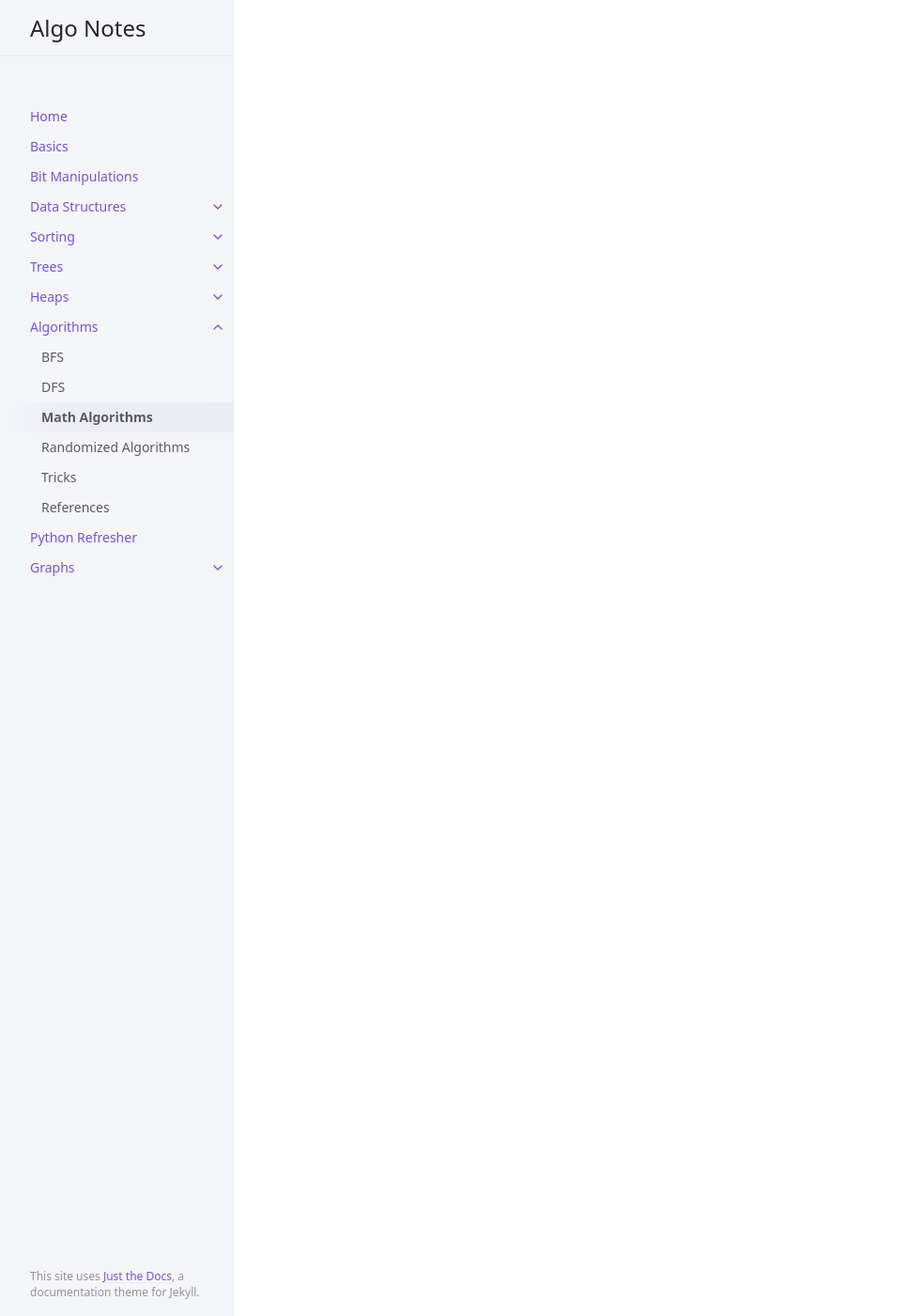
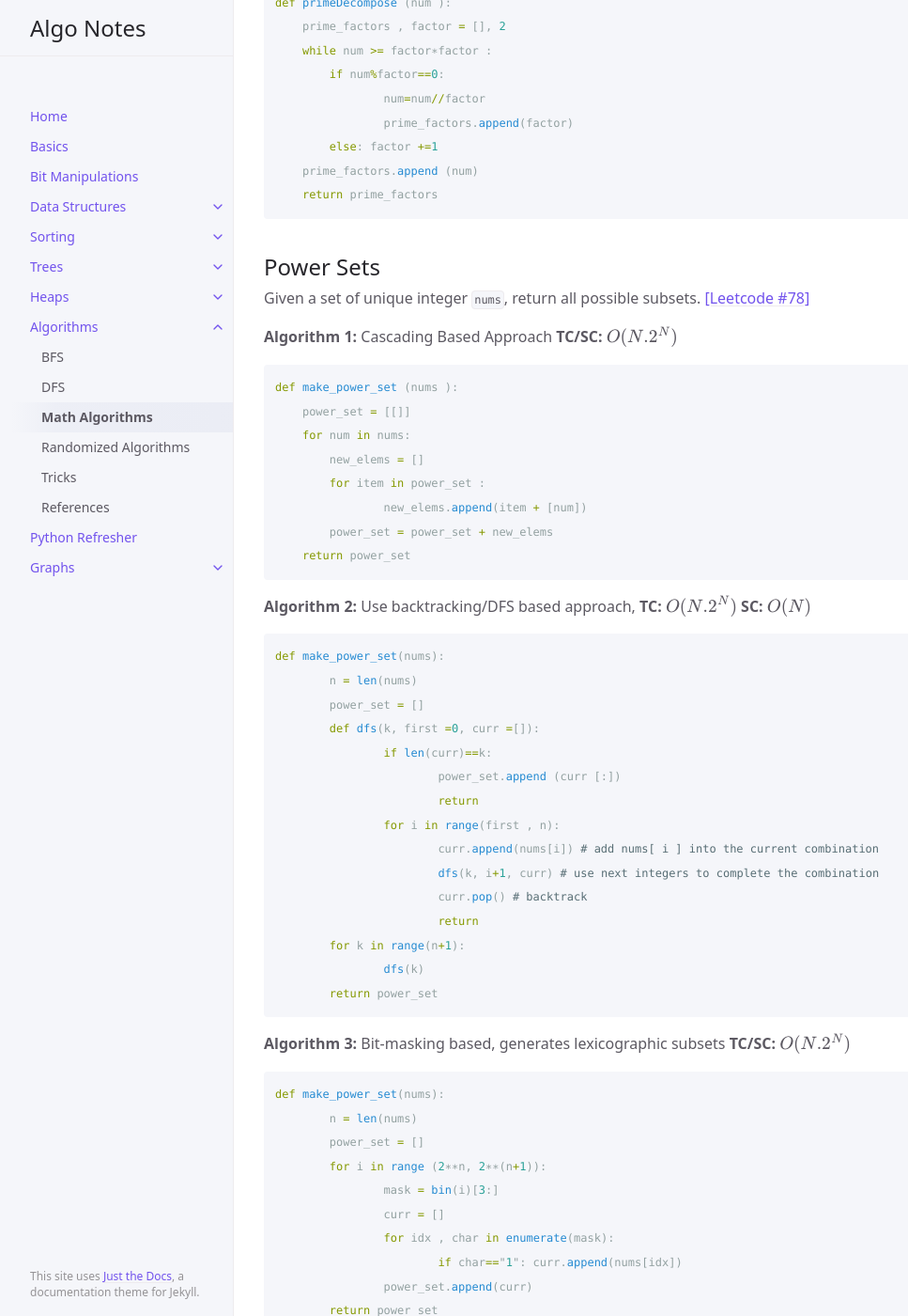
Before and after one commit to meagmohit/algo-notes, a Jekyll site: the page built from docs/algorithms/math.md, in a window 1280 px wide and 1400 px high, scrolled down 1070 px. Shown: the whole window at 94% size, without its empty margins (115-1082 px from the left). Built offline with Jekyll 4.4.1, drawn with Linux system fonts in a browser that asks for light colours; formulas are drawn with MathJax 3; some of the changed text lies outside the part shown.

Commit message:
Added math algorithms

````diff
--- a/docs/algorithms/math.md
+++ b/docs/algorithms/math.md
@@ -14,3 +14,126 @@ def gcd(a,b):	# 	if a > b: a, b = b, a
 	if a==0: return b
 	return gcd(b%a, a)
 ```
+
+
+
+## Computing Power ($x^n$)
+
+For the below codes, consider $n > 0$. [[Leetcode #50]](https://leetcode.com/problems/powx-n/description/)
+
+**Recursive Algorithm:**
+Space Complexity: O(logN)
+
+```python
+def pow(x,n):
+    if n==0: return 1
+    if n %2==0: return pow(x,n//2)∗ pow(x,n//2)
+    else: return x∗pow(x ,(n−1)//2)∗pow(x ,(n−1)//2)
+```
+
+**Iterative Algorithm:** Consider `n` in its binary form, i.e., $b_1 b_2 \cdots, b_{length\_limit}$. Now, $x^n = x^{\sum_i b_i 2^i}$. Keep a variable `current_product` of $x^{2^i}$ and add it to the answer when $b_i$ is 1.  Space complexity is O(1).
+
+```python
+def pow(x,n):
+    current_product , ans= x, 1
+    while n >0:
+        if n %2==1: ans = ans∗current_product
+        current_product = current_product∗current_product
+        n = n//2
+```
+
+
+## Prime Decomposition
+Decompose any given number into a series of prime factors
+```python
+def primeDecompose (num ):
+    prime_factors , factor = [], 2
+    while num >= factor∗factor :
+        if num%factor==0:
+        	num=num//factor
+	        prime_factors.append(factor)
+        else: factor +=1
+    prime_factors.append (num)
+    return prime_factors
+```
+
+## Power Sets
+Given a set of unique integer `nums`, return all possible subsets. [[Leetcode #78]](https://leetcode.com/problems/subsets/)
+
+**Algorithm 1:** Cascading Based Approach **TC/SC:** $O(N.2^N)$
+
+```python
+def make_power_set (nums ):
+    power_set = [[]]
+    for num in nums:
+    	new_elems = []
+    	for item in power_set :
+    		new_elems.append(item + [num])
+	power_set = power_set + new_elems
+    return power_set
+```
+
+**Algorithm 2:** Use backtracking/DFS based approach, **TC:** $O(N.2^N)$ **SC:** $O(N)$
+```python
+def make_power_set(nums):
+	n = len(nums)
+	power_set = []
+	def dfs(k, first =0, curr =[]):
+		if len(curr)==k:
+			power_set.append (curr [:])
+			return
+		for i in range(first , n):
+			curr.append(nums[i]) # add nums[ i ] into the current combination
+			dfs(k, i+1, curr) # use next integers to complete the combination
+			curr.pop() # backtrack
+			return
+	for k in range(n+1):
+		dfs(k)
+	return power_set
+```
+
+**Algorithm 3:** Bit-masking based, generates lexicographic subsets **TC/SC:** $O(N.2^N)$
+```python
+def make_power_set(nums):
+	n = len(nums)
+	power_set = []
+	for i in range (2∗∗n, 2∗∗(n+1)):
+		mask = bin(i)[3:]
+		curr = []
+		for idx , char in enumerate(mask):
+			if char=="1": curr.append(nums[idx])
+		power_set.append(curr)
+	return power_set
+```
+
+## Combinations and Permutations
+Combinations: Make `k-`length combinations from `n` elements. The solution approach is similar to DFS/backtracking with power sets, with fixing the length to `k`. **TC:** $O(k.C^N_k)$, **SC:** $O(C^N_k)$.  [[Leetcode #77]](https://leetcode.com/problems/combinations/)
+```
+def make_combinations(n, k):
+    self.out = []
+    def dfs(first=0, curr=[]):
+        if len(curr)==k:
+            self.out.append(curr[:])
+        for i in range(first, n):
+            curr.append(i)
+            dfs(i+1, curr)
+            curr.pop()
+    dfs()
+    return self.out
+```
+
+Permutations: The solution approach is similar to DFS/backtracking with power sets with fixed length `n`, however, this time we only swap insetad of skipping over the numbers. **TC:** $O(N.N!)$, **SC:** $O(N!))$ [[Leetcode #46]](https://leetcode.com/problems/permutations/)
+```python
+def make_permutations(nums):
+    n = len(nums)
+    self.out = []
+    def dfs(first=0):
+        if first==n:
+            self.out.append(nums[:])
+        for i in range(first, n):
+            nums[first], nums[i] = nums[i], nums[first]
+            dfs(first+1)
+            nums[first], nums[i] = nums[i], nums[first]
+    dfs()
+    return self.out
+```
````
